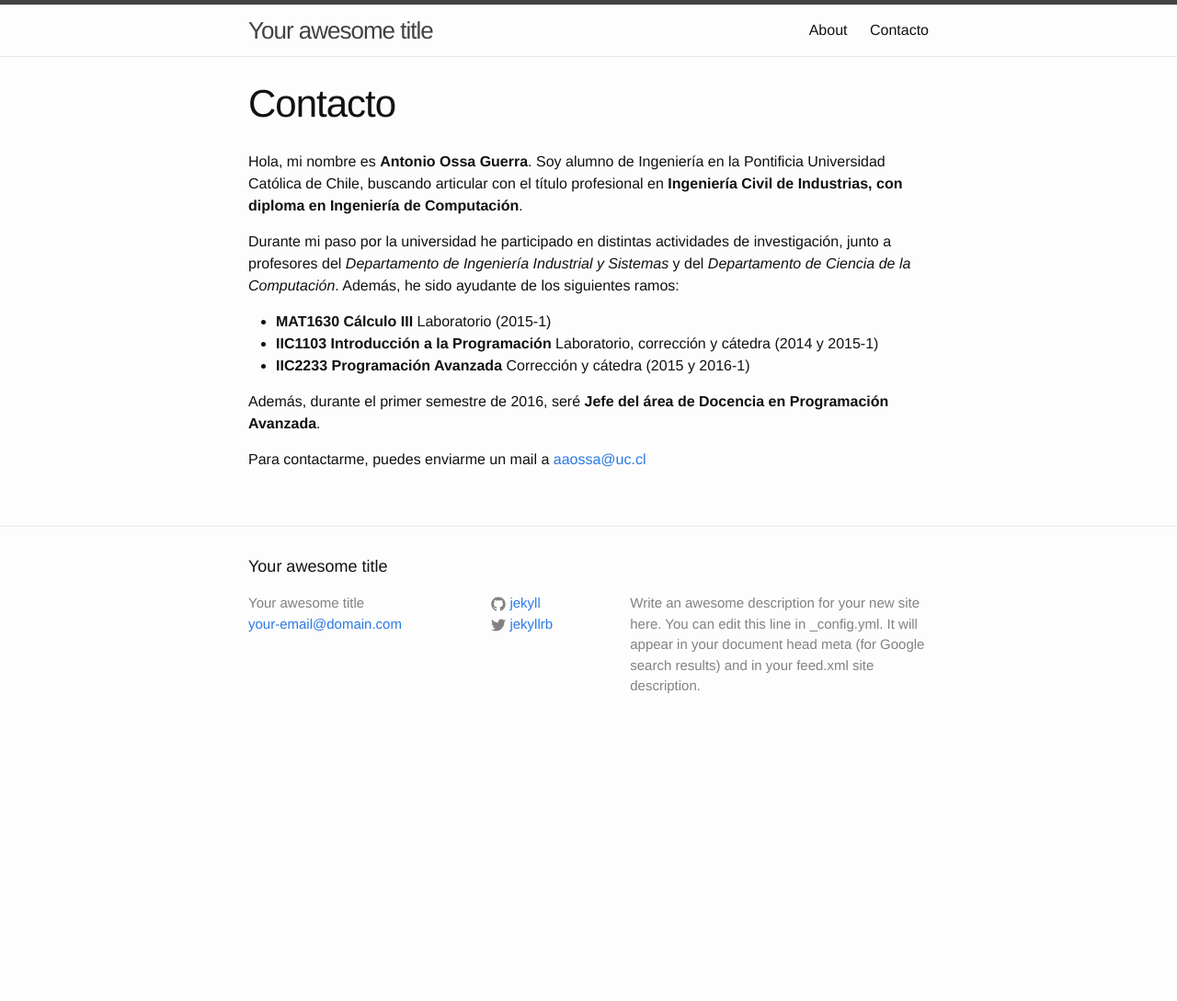
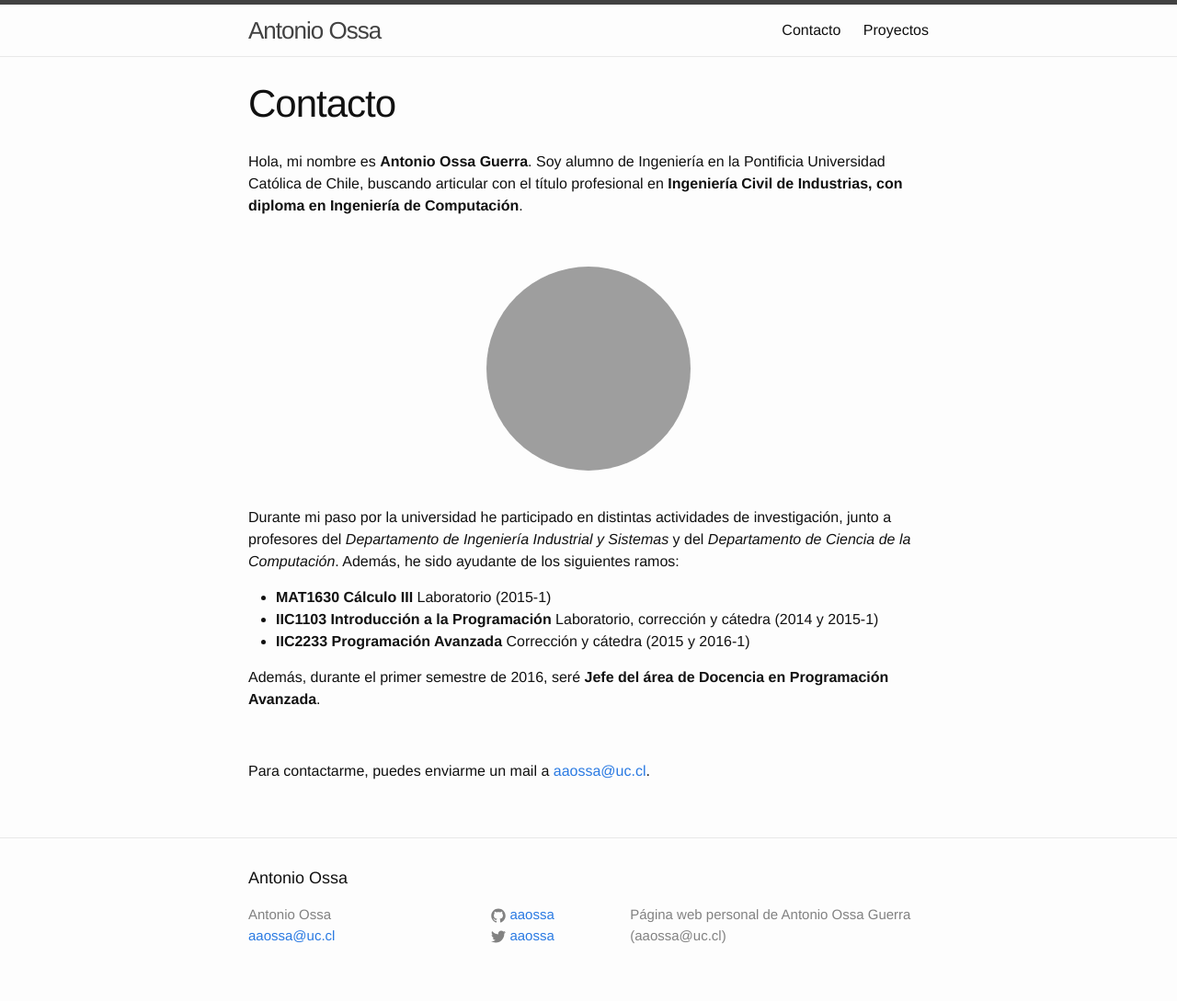
Before and after one commit to Normatica/aaossa.github.io, a Jekyll site: the page built from contact.md, in a window 1280 px wide. Shown: the whole page at 92% size. Built offline with Jekyll 4.4.1, drawn with Linux system fonts in a browser that asks for light colours; before the commit the page ends 900 px from its top, so only the background shows below that; grey boxes are pictures that could not be loaded.

Commit message:
Alpha version

```diff
--- a/_config.yml
+++ b/_config.yml
@@ -1,26 +1,19 @@
 # Welcome to Jekyll!
-#
-# This config file is meant for settings that affect your whole blog, values
-# which you are expected to set up once and rarely need to edit after that.
-# For technical reasons, this file is *NOT* reloaded automatically when you use
-# 'jekyll serve'. If you change this file, please restart the server process.
 
 # Site settings
-title: Your awesome title
-email: your-email@domain.com
+title: Antonio Ossa
+email: aaossa@uc.cl
 description: > # this means to ignore newlines until "baseurl:"
-  Write an awesome description for your new site here. You can edit this
-  line in _config.yml. It will appear in your document head meta (for
-  Google search results) and in your feed.xml site description.
-baseurl: "" # the subpath of your site, e.g. /blog
-url: "http://yourdomain.com" # the base hostname & protocol for your site
-twitter_username: jekyllrb
-github_username:  jekyll
+  Página web personal de Antonio Ossa Guerra (aaossa@uc.cl)
+twitter_username: aaossa
+github_username:  aaossa
 
 # Build settings
-encoding: utf-8
 highlighter: pygments
 markdown: kramdown
+port: 5000
+
+# More settings
+encoding: utf-8
 permalink: /blog/:title
-port: 5000
 timezone: America/Santiago
--- a/_posts/2016-01-07-welcome-to-jekyll.markdown
+++ b/_posts/2016-01-07-welcome-to-jekyll.markdown
@@ -1,9 +1,10 @@
 ---
 layout: post
-title:  "Welcome to Jekyll!"
-date:   2016-01-07 20:09:14 -0300
+title:  "Mudandome a Jekyll"
+date:   2016-01-09
 categories: jekyll update
 ---
+
 You’ll find this post in your `_posts` directory. Go ahead and edit it and re-build the site to see your changes. You can rebuild the site in many different ways, but the most common way is to run `jekyll serve`, which launches a web server and auto-regenerates your site when a file is updated.
 
 To add new posts, simply add a file in the `_posts` directory that follows the convention `YYYY-MM-DD-name-of-post.ext` and includes the necessary front matter. Take a look at the source for this post to get an idea about how it works.
--- a/contact.md
+++ b/contact.md
@@ -5,6 +5,12 @@ permalink: /contacto/
 ---
 
 Hola, mi nombre es **Antonio Ossa Guerra**. Soy alumno de Ingeniería en la Pontificia Universidad Católica de Chile, buscando articular con el título profesional en **Ingeniería Civil de Industrias, con diploma en Ingeniería de Computación**.
+
+<br>
+<div align="center">
+	<img src="https://avatars3.githubusercontent.com/u/10425834?v=3&s=460" style="width: 30%; height: 30%; border-radius: 50%">
+</div>
+<br>
 
 Durante mi paso por la universidad he participado en distintas actividades de investigación, junto a profesores del *Departamento de Ingeniería Industrial y Sistemas* y del *Departamento de Ciencia de la Computación*. Además, he sido ayudante de los siguientes ramos:
 
@@ -14,4 +20,6 @@ Durante mi paso por la universidad he participado en distintas actividades de in
 
 Además, durante el primer semestre de 2016, seré **Jefe del área de Docencia en Programación Avanzada**.
 
-Para contactarme, puedes enviarme un mail a [aaossa@uc.cl](mailto:aaossa@uc.cl)
+<br>
+
+Para contactarme, puedes enviarme un mail a [aaossa@uc.cl](mailto:aaossa@uc.cl).
--- a/index.html
+++ b/index.html
@@ -4,7 +4,7 @@ layout: default
 
 <div class="home">
 
-  <h1 class="page-heading">Posts</h1>
+  <h1 class="page-heading">Blog</h1>
 
   <ul class="post-list">
     {% for post in site.posts %}
@@ -18,6 +18,4 @@ layout: default
     {% endfor %}
   </ul>
 
-  <p class="rss-subscribe">subscribe <a href="{{ "/feed.xml" | prepend: site.baseurl }}">via RSS</a></p>
-
 </div>
```
Also changed, not shown: about.md (deleted, +0 -15 lines), projects.md (added, +18 -0 lines).
